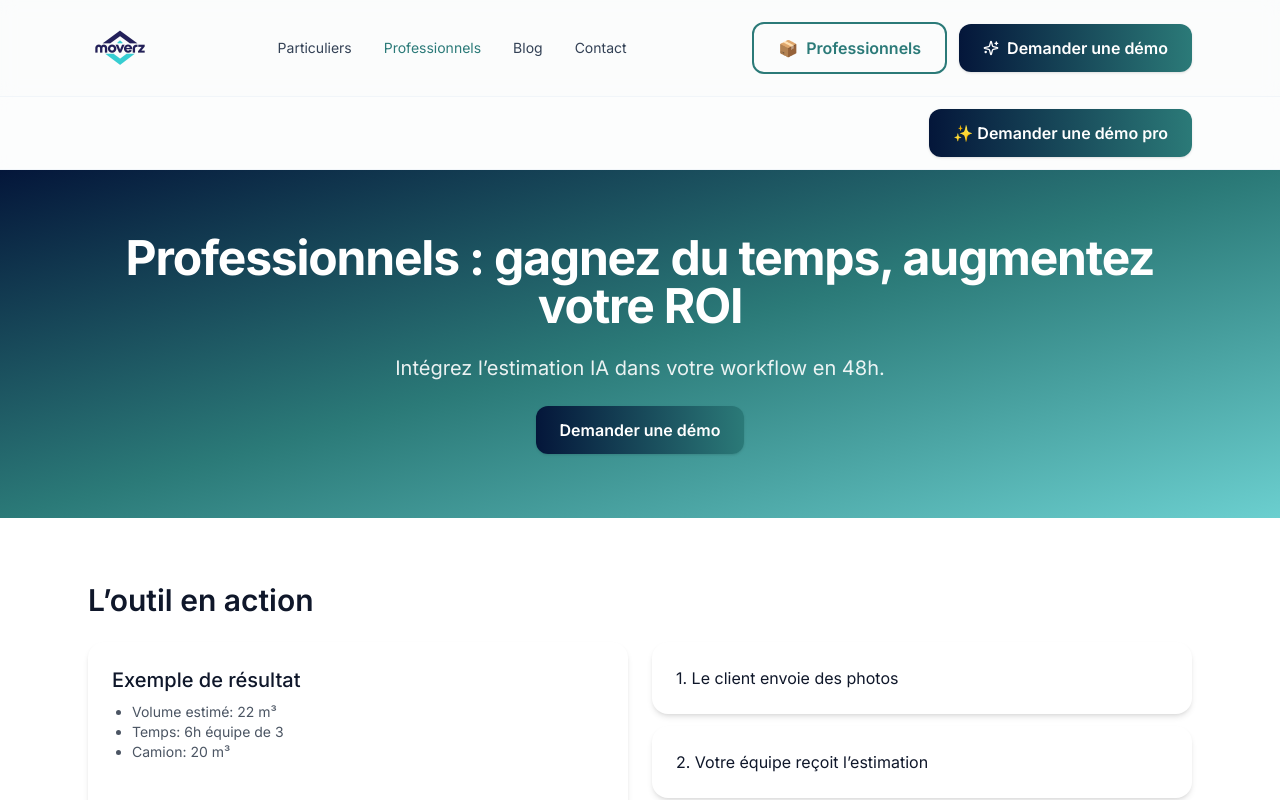
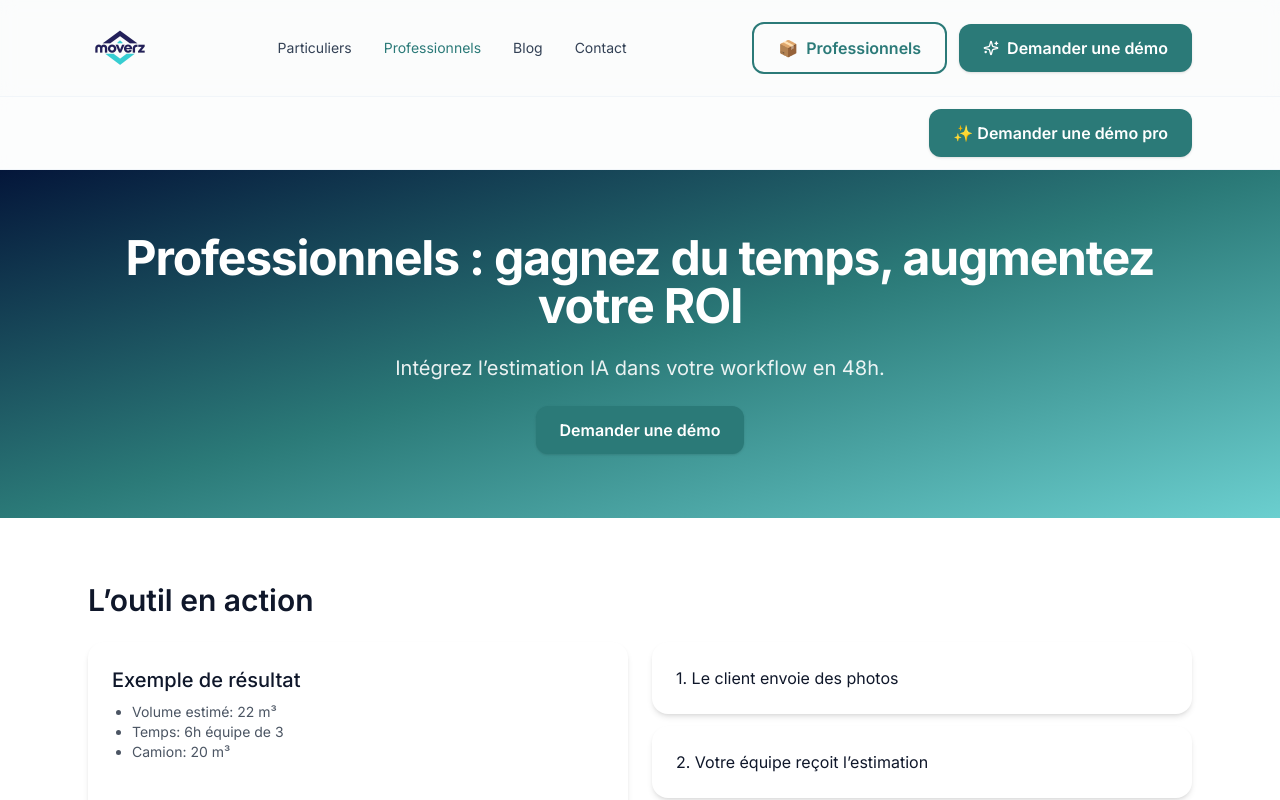
Before and after one commit to gdetaisne/moverz-fr, a React (Vite) app: page /pro in a window 1280 px wide. Shown: the top 800 px of the page. Built offline with nearby package versions, Linux system fonts and the light colour scheme.

Commit message:
style(CTA): switch .btn-primary to flat teal (remove gradient)

```diff
--- a/src/styles/globals.css
+++ b/src/styles/globals.css
@@ -35,7 +35,7 @@ body {
 
 /* Buttons */
 .btn { @apply inline-flex items-center justify-center rounded-xl px-6 py-3 font-semibold transition focus:outline-none focus:ring-2 focus:ring-[var(--mz-teal)] focus:ring-offset-2; }
-.btn-primary { @apply text-white shadow; background-image: linear-gradient(90deg, var(--mz-navy), var(--mz-teal)); }
+.btn-primary { @apply text-white shadow; background-color: var(--mz-teal); }
 .btn-primary:hover { opacity: .9; }
 .btn-outline { @apply border-2 text-[color:var(--mz-teal)]; border-color: var(--mz-teal); }
 .btn-outline:hover { @apply text-white; background-color: var(--mz-teal); }
```
